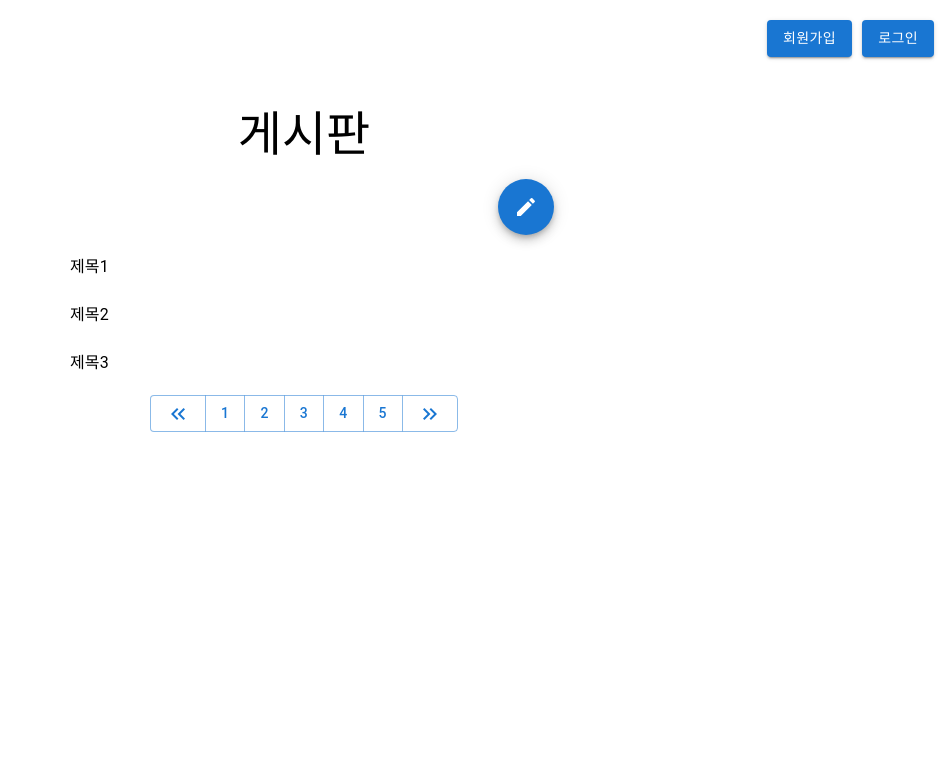
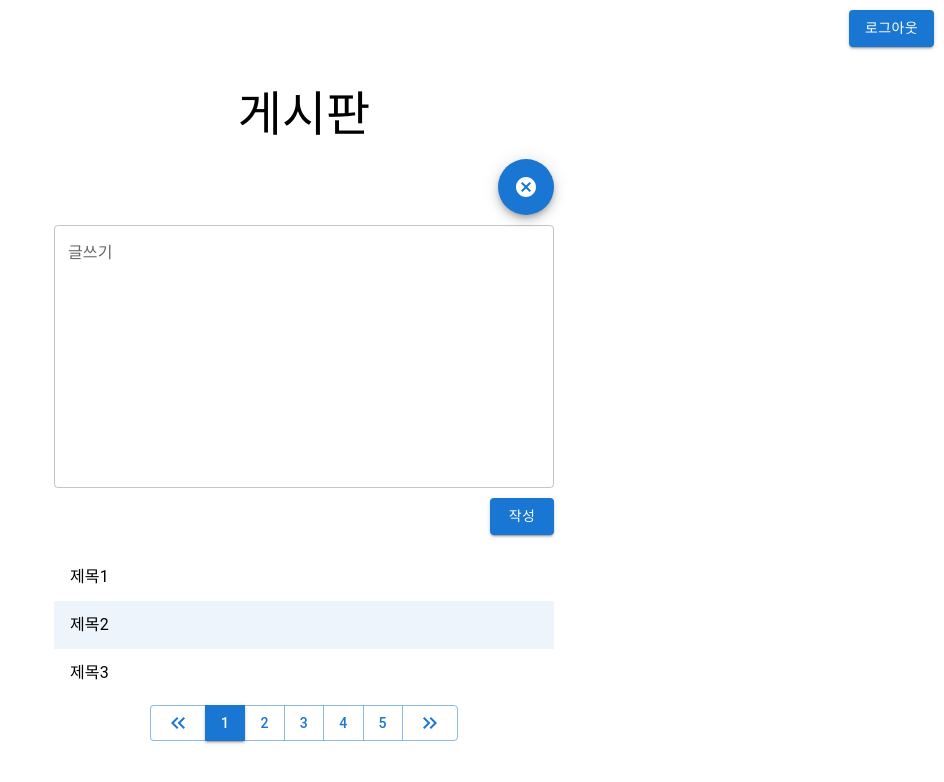
Before and after one commit to dev-diver/mypage_react, a React (Create React App) app: page / in a window 1280 px wide. Both pictures are taken after a click on the button "add". Shown: the top 782 px of the page, without its empty margins (336-1280 px from the left). Built offline with nearby package versions, Linux system fonts and the light colour scheme.

Commit message:
click handler

```diff
--- a/src/App.js
+++ b/src/App.js
@@ -3,15 +3,42 @@ import React, { useState } from "react";
 
 import Title from './Title.js';
 import Header from './Header';
-import Board from './Board/index.js';
+import Board from './Board';
+import Editor from './Editor';
+import ArticleViewer from './ArticleViewer'
+import { Box } from '@mui/material';
 
 function App() {
 
+  const [mode, setMode] = useState(false);
+  const [showArticle, setShowArticle] = useState(false);
+  const [contents, setContents] =  useState({
+    title: "오리지널 제목",
+    text: "내용"
+  })
+
+  const displayArticle = (title, text) => {
+    setMode(false);
+    setShowArticle(true)
+    setContents({
+      title: title,
+      text: text
+    })
+  }
+
   return (
     <div className="App">
-      <Header/>
-      <Title/>
-      <Board/>
+      <Header login={true}/>
+      <Box sx={{ mx: 'auto',width: '100%', maxWidth: 500, bgcolor: 'background.paper', textAlign: 'center'}}>
+        <Title/>
+        {showArticle && <ArticleViewer contents={contents}/>}
+        <Editor
+          mode={mode}
+          setMode={setMode}
+          setShowArticle={setShowArticle}
+        />
+        <Board displayArticle={displayArticle}/>
+      </Box>
     </div>
   );
 }
--- /dev/null
+++ b/src/ArticleViewer/index.js
@@ -0,0 +1,32 @@
+import React from "react";
+import { Paper, Divider, Box } from "@mui/material";
+import { styled } from '@mui/material/styles';
+
+const ArticleViewer = (props) => {
+
+    const Article = styled(Paper)(({ theme }) => ({
+        ...theme.typography.body2,
+        textAlign: 'left',
+        color: theme.palette.text.secondary,
+        height: 'normal',
+        lineHeight: '25px',
+        padding: '20px',
+        whiteSpace: 'pre-line'
+    }));
+
+    return (
+        <Article
+            elevation={1}
+        >
+        <Box sx={{marginY: "10px"}}>
+            {props.contents.title}
+        </Box>
+        <Divider/>
+        <Box sx={{marginTop: "10px"}}>
+            {props.contents.text}
+        </Box>
+        </Article>
+    );
+};
+
+export default ArticleViewer;
--- a/src/Article.js
+++ b/src/Board/ArticleListItem.js
@@ -2,18 +2,18 @@ import React, { useState } from "react";
 import ListItemButton from '@mui/material/ListItemButton';
 import ListItemText from '@mui/material/ListItemText';
 
-const Article = (props) => {
+const ArticleListItem = (props) => {
 
-    const [item, setItem] = useState(props.item);
+    const item = props.item;
 
     return (
         <ListItemButton
-          selected={props.select.selectedIndex === 0}
-          onClick={(event) => props.select.clickHandler(event, 0)}
+          selected={props.select.selectedIndex === props.idx}
+          onClick={(event) => props.select.clickHandler(event, props.idx)}
         >
           <ListItemText primary={item.title} />
         </ListItemButton>
     );
 };
 
-export default Article;
+export default ArticleListItem;
--- a/src/Board/index.js
+++ b/src/Board/index.js
@@ -1,12 +1,10 @@
 import React, { useState } from 'react';
-import Box from '@mui/material/Box';
 import List from '@mui/material/List';
 
-import WriteButton from '../WriteButton.js';
-import Article from '../Article.js';
+import ArticleListItem from './ArticleListItem.js';
 import PageButtons from '../PageButtons';
 
-export default function Board() {
+export default function Board(props) {
   const [selectedIndex, setSelectedIndex] = React.useState(1);
   const [items, setItems] = useState(
     [
@@ -26,6 +24,10 @@ export default function Board() {
   )
 
   const handleListItemClick = (event, index) =>{
+    //글 불러오기
+    const title="제목";
+    const text ="이름"
+    props.displayArticle(title, text);
     setSelectedIndex(index);
   };
 
@@ -36,22 +38,20 @@ export default function Board() {
 
   let articles =
     items.length > 0 && items.map((item,idx) =>
-      <Article
+      <ArticleListItem
+        key={idx}
+        idx={idx}
         item={item}
         select={select}
-        key={idx}
       />
     );
 
   return (
-    <Box sx={{ mx: 'auto',width: '100%', maxWidth: 500, bgcolor: 'background.paper', textAlign: 'center'}}>
-      <Box sx={{ textAlign : 'right'}}>
-        <WriteButton/>
-      </Box>
+    <div>
       <List component="nav">
         {articles}
       </List>
       <PageButtons offset={0} pages={5}/>
-    </Box>
+    </div>
   );
 }
--- /dev/null
+++ b/src/Editor/CancelButton.js
@@ -0,0 +1,14 @@
+import React from "react";
+import { Fab } from "@mui/material";
+import { Cancel } from "@mui/icons-material";
+
+const CancelButton = (props) => {
+
+    return (
+        <Fab color="primary" aria-label="add" onClick={props.onClick}>
+            <Cancel />
+        </Fab>
+    );
+};
+
+export default CancelButton;
--- a/src/WriteButton.js
+++ b/src/Editor/WriteButton.js
@@ -5,7 +5,7 @@ import { Edit } from "@mui/icons-material";
 const WriteButton = (props) => {
 
     return (
-        <Fab color="primary" aria-label="add">
+        <Fab color="primary" aria-label="add" onClick={props.onClick}>
             <Edit />
         </Fab>
     );
--- /dev/null
+++ b/src/Editor/index.js
@@ -0,0 +1,55 @@
+import { Box } from "@mui/material";
+import React, { useState } from "react";
+import WriteButton from './WriteButton.js';
+import CancelButton from "./CancelButton.js";
+import {TextField, Button} from "@mui/material";
+
+
+const Editor = (props) => {
+
+    const {mode, setMode} = props;
+
+    const handleClickStartWrite = (e) =>{
+        setMode(true);
+        props.setShowArticle(false);
+    }
+
+    const handleClickCancelWrite = (e) => {
+        setMode(false);
+        props.setShowArticle(true);
+    }
+
+    const handleClickSend = (e) => {
+        setMode(false);
+        props.setShowArticle(true);
+    }
+
+    return (
+        <Box sx={{width : '500px'}}>
+            <Box sx={{marginY:'10px', textAlign : 'right'}}>
+                {!mode ?
+                <WriteButton onClick={(e)=>handleClickStartWrite(e)}/> :
+                <CancelButton onClick={(e)=>handleClickCancelWrite(e)}/>}
+            </Box>
+            {mode &&
+                <div>
+                <TextField
+                    fullWidth
+                    id="outlined-multiline-static"
+                    label="글쓰기"
+                    rows={10}
+                    multiline
+                    defaultValue=""
+                />
+                <Box sx={{marginY:'10px', textAlign : 'right'}}>
+                    <Button
+                        onClick={(e)=>handleClickSend(e)}
+                        variant="contained">작성</Button>
+                </Box>
+                </div>
+            }
+        </Box>
+    );
+};
+
+export default Editor;
--- a/src/Header/index.js
+++ b/src/Header/index.js
@@ -1,7 +1,6 @@
 import React from "react";
 import Button from '@mui/material/Button';
 import { Box } from "@mui/material";
-
 
 const SignupButton = (props) =>{
     return(
@@ -23,9 +22,14 @@ const LogoutButton = (props) =>{
 
 const Header = (props) => {
 
+
+
     return (
         <Box sx={{padding: '10px', bgcolor: 'Background', textAlign: 'right'}}>
-            <SignupButton/><LoginButton/>
+            {props.login ?
+                <LogoutButton/> :
+                <div><SignupButton/><LoginButton/></div>
+            }
         </Box>
     );
 };
--- a/src/PageButtons/NumberButton.js
+++ b/src/PageButtons/NumberButton.js
@@ -1,11 +1,15 @@
-import React, { useState } from "react";
+import React from "react";
 import Button from '@mui/material/Button';
 
 const NumberButton = (props) => {
 
-    const [number, setNumber] = useState(props.number);
     return (
-        <Button variant ="outlined">{number}</Button>
+        <Button
+            variant = {props.selected ? "contained" : "outlined"}
+            onClick =  {props.onClick}
+        >
+            {props.number}
+        </Button>
     );
 };
 
--- a/src/PageButtons/index.js
+++ b/src/PageButtons/index.js
@@ -7,14 +7,26 @@ import { ButtonGroup } from "@mui/material";
 
 const PageButtons = (props) => {
 
+
     const MAX_BUTTONS = 10;
-    const [offset, setOffset] = useState(props.offset);
-    const [pages, setPages] = useState(props.pages);
+    const {offset, pages} = props;
+
+    const [selectedPage, setSelectedPage] = useState(1);
+
+    const selectPage = (e,i) => {
+        setSelectedPage(i);
+    }
 
     let button_length = Math.min(MAX_BUTTONS,pages);
     let buttons = [...Array(parseInt(button_length))]
         .map((e,i)=>{
-            return (<NumberButton number={1+i+offset}/>)
+            const number = 1+i+offset;
+            return (<NumberButton
+                        key={i}
+                        number={number}
+                        selected={selectedPage==number}
+                        onClick={(e)=>selectPage(e,number)}
+                    />)
         });
 
     return (
--- a/src/Title.js
+++ b/src/Title.js
@@ -7,7 +7,6 @@ const Title = (props) => {
         <Box sx={{marginTop : '30px'}}>
             <Typography variant="h3" gutterBottom>
                 게시판
-
             </Typography>
         </Box>
     );
```
